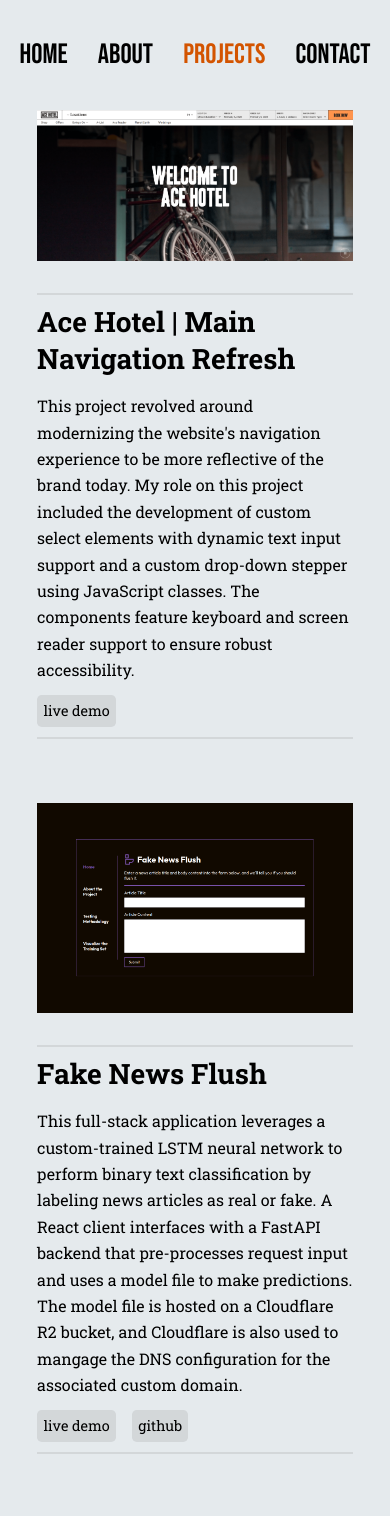
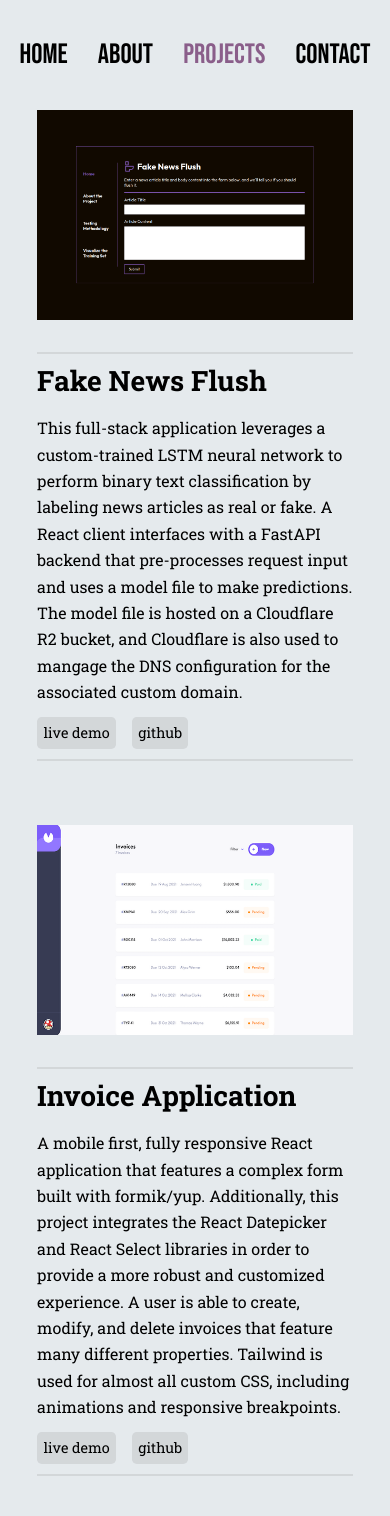
Before and after one commit to philosophy-flow/portfolio-vite, a React (Vite) app: page /projects in a window 390 px wide. Shown: the top 1516 px of the page. Built offline with nearby package versions, Linux system fonts and the light colour scheme.

Commit message:
about and projects page updates

```diff
--- a/src/components/App.jsx
+++ b/src/components/App.jsx
@@ -41,7 +41,7 @@
           className="nav-link"
           to="/"
           style={
-            activePath === "home" ? { color: "#8A5E8A", cursor: "default" } : {}
+            activePath === "home" ? { color: " #D35400", cursor: "default" } : {}
           }
         >
           Home
@@ -64,7 +64,7 @@
           to="/projects"
           style={
             activePath === "projects"
-              ? { color: "#D35400", cursor: "default" }
+              ? { color: "#8A5E8A", cursor: "default" }
               : {}
           }
         >
--- a/src/components/about/About.jsx
+++ b/src/components/about/About.jsx
@@ -14,13 +14,12 @@
         transition={{ duration: 0.5 }}
       >
         <div className="about-text-container">
-          <h2 className="about-header">About Me</h2>
+          <h2 className="about-header">A Bit About Me</h2>
           <p className="about-body">
-            As an experienced software engineer and leader, I thrive on tackling
-            complex challenges and constantly expanding my knowledge. With a
-            proven track record of effective collaboration and exemplary self-teaching
-            capabilities, I excel at utilizing cutting-edge technologies to deliver
-            innovative solutions.
+            As an accomplished software engineer and leader, I thrive on tackling
+            complex challenges, constantly expanding my knowledge, and sharing what I know with others.
+            With a proven track record of effective collaboration and exemplary self-teaching
+            capabilities, I excel at working in both team environments and independently.
           </p>
           <p className="about-body">
             My expertise is rooted in front-end and full-stack application development,
--- a/src/components/projects/Projects.css
+++ b/src/components/projects/Projects.css
@@ -94,19 +94,20 @@
   /* background-color: rgba(141, 142, 143, 0.21);
   background-color: rgba(83, 156, 190, 0.5); */
   background-color: #F4AE7C;
+  color: #000
 }
 
 .scroll-button i {
-  color: #000;
+  color: inherit
 }
 
 
 /* no hover on mobile */
 @media only screen and (min-width: 500px) {
   .scroll-button:hover {
-    background-color: rgba(141, 142, 143, 0.5);
-    transition: .25s;
-    color: var(--home-bg-color);
+    transition: color .25s ease-out, background-color .25s;
+    background-color: var(--home-bg-color);
+    outline: 2px solid #F4AE7C;
   }
 }
 
--- a/src/components/projects/project-data.js
+++ b/src/components/projects/project-data.js
@@ -10,17 +10,17 @@
 import podLandingPage from "../../assets/project-images/pod-landing-page-img.png";
 import typemasterLandingPage from "../../assets/project-images/typemaster-img.png";
 import fakeNewsFlush from "../../assets/project-images/fake-news-flush-img.png";
-import aceHotelCareers from "../../assets/project-images/ace-hotel-careers-img.png";
-import aceHotelNav from "../../assets/project-images/navigation-refresh-img.png";
+// import aceHotelCareers from "../../assets/project-images/ace-hotel-careers-img.png";
+// import aceHotelNav from "../../assets/project-images/navigation-refresh-img.png";
 
 export const projects = [
-  {
-    name: "Ace Hotel | Main Navigation Refresh",
-    img: aceHotelNav,
-    description:
-      "This project revolved around modernizing the website's navigation experience to be more reflective of the brand today. My role on this project included the development of custom select elements with dynamic text input support and a custom drop-down stepper using JavaScript classes. The components feature keyboard and screen reader support to ensure robust accessibility.",
-    demoLink: "https://acehotel.com",
-  },
+  // {
+  //   name: "Ace Hotel | Main Navigation Refresh",
+  //   img: aceHotelNav,
+  //   description:
+  //     "This project revolved around modernizing the website's navigation experience to be more reflective of the brand today. My role on this project included the development of custom select elements with dynamic text input support and a custom drop-down stepper using JavaScript classes. The components feature keyboard and screen reader support to ensure robust accessibility.",
+  //   demoLink: "https://acehotel.com",
+  // },
   {
     name: "Fake News Flush",
     img: fakeNewsFlush,
@@ -29,13 +29,21 @@
     demoLink: "https://fakenewsflush.app",
     repoLink: "https://github.com/philosophy-flow/capstone-backend",
   },
+  // {
+  //   name: "Ace Hotel | Careers Page Property Cards",
+  //   img: aceHotelCareers,
+  //   description:
+  //     "A module developed for the Ace Hotel website's career page to enhance color and interactivity. The cards are fully responsive and animate on hover. When a user clicks a property card they are routed to that property's career page. CMS users are also able to conveniently update card images and links. This module is live on production and is visited many times every day.",
+  //   demoLink: "https://acehotel.com/careers",
+  //   repoLink: "",
+  // },
   {
-    name: "Ace Hotel | Careers Page Property Cards",
-    img: aceHotelCareers,
+    name: "Invoice Application",
+    img: invoiceApp,
     description:
-      "A module developed for the Ace Hotel website's career page to enhance color and interactivity. The cards are fully responsive and animate on hover. When a user clicks a property card they are routed to that property's career page. CMS users are also able to conveniently update card images and links. This module is live on production and is visited many times every day.",
-    demoLink: "https://acehotel.com/careers",
-    repoLink: "",
+      "A mobile first, fully responsive React application that features a complex form built with formik/yup. Additionally, this project integrates the React Datepicker and React Select libraries in order to provide a more robust and customized experience. A user is able to create, modify, and delete invoices that feature many different properties. Tailwind is used for almost all custom CSS, including animations and responsive breakpoints.",
+    demoLink: "https://invoice-application.vercel.app/invoices",
+    repoLink: "https://github.com/philosophy-flow/invoice-application",
   },
   {
     name: "Planetary Facts",
@@ -54,28 +62,20 @@
     repoLink: "https://github.com/philosophy-flow/react-job-filter",
   },
   {
-    name: "FelineFinder",
-    img: felineFinderImg,
+    name: "Pick a Quiz",
+    img: quizApp,
     description:
-      "A landing page for an application that specializes in finding friends for your cat. The page is responsive and demonstrates the power of Bootstrap, including the grid system and the carousel feature.",
-    demoLink: "https://philosophy-flow.github.io/felinefinder/",
-    repoLink: "https://github.com/philosophy-flow/felinefinder",
+      "A React application that allows the user to select from multiple categories and then take a trivia quiz. After answering all questions the user is able to see their score and view all of the missed questions and correct answers. Animations were done via Framer Motion, and quiz data was retrieved from Open Trivia DB.",
+    demoLink: "https://pickaquiz.netlify.app/",
+    repoLink: "https://github.com/philosophy-flow/pick-a-quiz",
   },
   {
-    name: "Invoice Application",
-    img: invoiceApp,
+    name: "To Do List w/ Theme Selector",
+    img: todoList,
     description:
-      "A mobile first, fully responsive React application that features a complex form built with formik/yup. Additionally, this project integrates the React Datepicker and React Select libraries in order to provide a more robust and customized experience. A user is able to create, modify, and delete invoices that feature many different properties. Tailwind is used for almost all custom CSS, including animations and responsive breakpoints.",
-    demoLink: "https://invoice-application.vercel.app/invoices",
-    repoLink: "https://github.com/philosophy-flow/invoice-application",
-  },
-  {
-    name: '"Meet" Landing Page',
-    img: meetLandingPage,
-    description:
-      "A mobile first, fully responsive landing page for an app named Meet. Two breakpoints were created to strategically compliment the content, and a small amount of JavaScript was used to implement a simple scroll button and download modal. Care was taken to ensure that smooth scrolling and CSS transitions were applied across devices to maximize UX.",
-    demoLink: "https://philosophy-flow.github.io/meet-landing-page/",
-    repoLink: "https://github.com/philosophy-flow/meet-landing-page",
+      "A React to-do list application that features the ability to categorize items based upon whether or not they have been completed; furthermore, items can be deleted individually, and all completed items can be deleted at once. The application also features a light/dark theme selector, and data is persisted via the browser's local storage.",
+    demoLink: "https://react-to-do-application.netlify.app/",
+    repoLink: "https://github.com/philosophy-flow/to-do-app",
   },
   {
     name: "Custom Pricing Component",
@@ -88,6 +88,30 @@
       "https://github.com/philosophy-flow/interactive-pricing-component",
   },
   {
+    name: "Crowdfunding Product Page",
+    img: crowdfundingProduct,
+    description:
+      "An interactive crowdfunding product sign up page built with vanilla JavaScript. The user is able to select a reward type or simply back the project. After making a selection, a modal appears that then allows the user to specify a donation amount. The total amount raised, the number of backers, the number of reward items, and the progress bar are updated accordingly.",
+    demoLink: "https://philosophy-flow.github.io/crowdfunding-product-page/",
+    repoLink: "https://github.com/philosophy-flow/crowdfunding-product-page",
+  },
+  {
+    name: "FelineFinder",
+    img: felineFinderImg,
+    description:
+      "A landing page for an application that specializes in finding friends for your cat. The page is responsive and demonstrates the power of Bootstrap, including the grid system and the carousel feature.",
+    demoLink: "https://philosophy-flow.github.io/felinefinder/",
+    repoLink: "https://github.com/philosophy-flow/felinefinder",
+  },
+  {
+    name: '"Meet" Landing Page',
+    img: meetLandingPage,
+    description:
+      "A mobile first, fully responsive landing page for an app named Meet. Two breakpoints were created to strategically compliment the content, and a small amount of JavaScript was used to implement a simple scroll button and download modal. Care was taken to ensure that smooth scrolling and CSS transitions were applied across devices to maximize UX.",
+    demoLink: "https://philosophy-flow.github.io/meet-landing-page/",
+    repoLink: "https://github.com/philosophy-flow/meet-landing-page",
+  },
+  {
     name: '"Pod" Landing Page',
     img: podLandingPage,
     description:
@@ -96,35 +120,11 @@
     repoLink: "https://github.com/philosophy-flow/pod-request-landing-page",
   },
   {
-    name: "To Do List w/ Theme Selector",
-    img: todoList,
-    description:
-      "A React to-do list application that features the ability to categorize items based upon whether or not they have been completed; furthermore, items can be deleted individually, and all completed items can be deleted at once. The application also features a light/dark theme selector, and data is persisted via the browser's local storage.",
-    demoLink: "https://react-to-do-application.netlify.app/",
-    repoLink: "https://github.com/philosophy-flow/to-do-app",
-  },
-  {
     name: "Product Landing Page",
     img: typemasterLandingPage,
     description:
       "A mobile first, fully responsive landing page for a product. Breakpoints were created to strategically compliment the content, and a combination of negative margins and absolute positioning techniques were utilized to position certain elements.",
     demoLink: "https://philosophy-flow.github.io/typemaster-landing-page/",
     repoLink: "https://github.com/philosophy-flow/typemaster-landing-page",
-  },
-  {
-    name: "Pick a Quiz",
-    img: quizApp,
-    description:
-      "A React application that allows the user to select from multiple categories and then take a trivia quiz. After answering all questions the user is able to see their score and view all of the missed questions and correct answers. Animations were done via Framer Motion, and quiz data was retrieved from Open Trivia DB.",
-    demoLink: "https://pickaquiz.netlify.app/",
-    repoLink: "https://github.com/philosophy-flow/pick-a-quiz",
-  },
-  {
-    name: "Crowdfunding Product Page",
-    img: crowdfundingProduct,
-    description:
-      "An interactive crowdfunding product sign up page built with vanilla JavaScript. The user is able to select a reward type or simply back the project. After making a selection, a modal appears that then allows the user to specify a donation amount. The total amount raised, the number of backers, the number of reward items, and the progress bar are updated accordingly.",
-    demoLink: "https://philosophy-flow.github.io/crowdfunding-product-page/",
-    repoLink: "https://github.com/philosophy-flow/crowdfunding-product-page",
-  },
+  }
 ];
```
